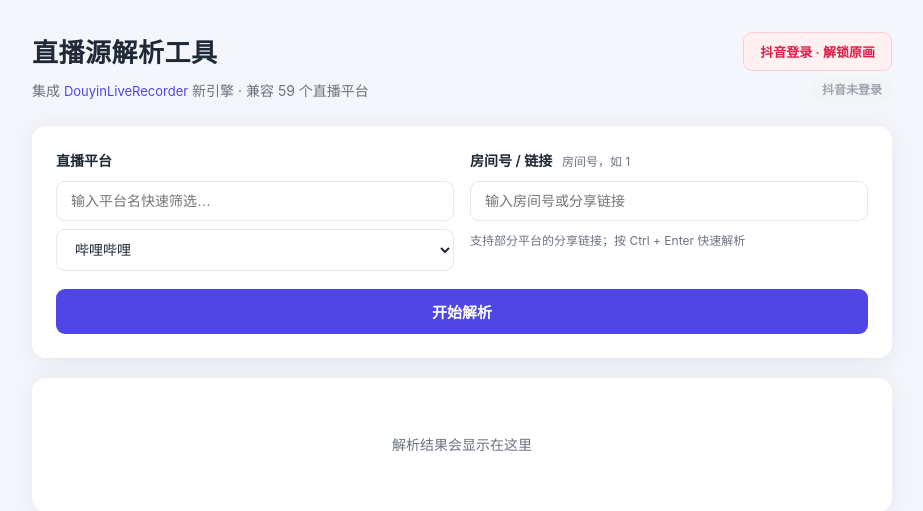
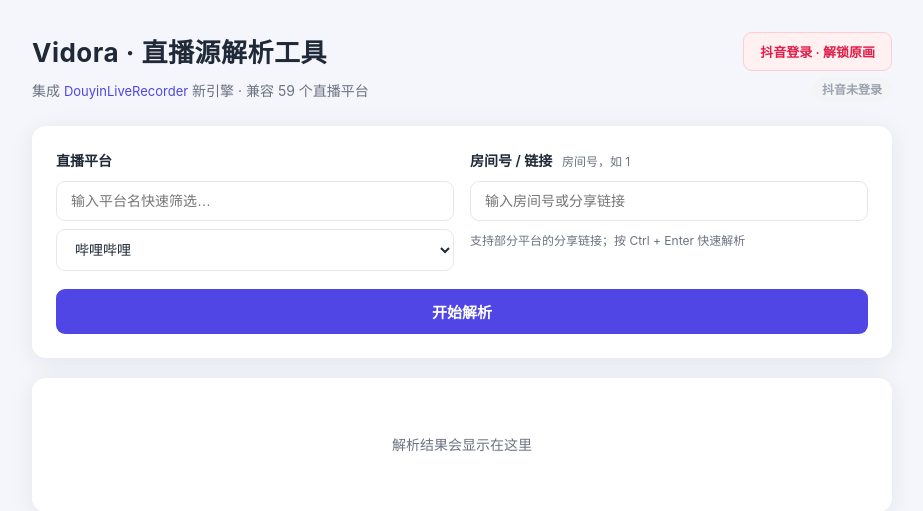
Before and after one commit to imikufans/Vidora, a Flask app: page / in a window 1280 px wide. Shown: the top 511 px of the page, without its empty margins (178-1101 px from the left). Run offline with Flask 3, Linux system fonts and the light colour scheme.

Commit message:
chore: 项目更名为 Vidora 并同步源码与文档命名

```diff
--- a/cloudflare-pages/index.html
+++ b/cloudflare-pages/index.html
@@ -3,7 +3,7 @@
 <head>
 <meta charset="UTF-8">
 <meta name="viewport" content="width=device-width, initial-scale=1.0">
-<title>直播源解析工具</title>
+<title>Vidora · 直播源解析工具</title>
 <style>
   :root{
     --bg:#f4f6fb; --card:#ffffff; --text:#1f2937; --muted:#6b7280;
@@ -93,7 +93,7 @@
 <div class="wrap">
   <header>
     <div>
-      <h1>直播源解析工具</h1>
+      <h1>Vidora · 直播源解析工具</h1>
       <p>集成 <a href="https://github.com/ihmily/DouyinLiveRecorder" target="_blank" rel="noopener">DouyinLiveRecorder</a> 新引擎 · 兼容 59 个直播平台</p>
     </div>
     <div style="display:flex;flex-direction:column;align-items:flex-end;gap:6px">
--- a/cloudflare-pages/wrangler.toml
+++ b/cloudflare-pages/wrangler.toml
@@ -1,6 +1,6 @@
 # Cloudflare Pages 项目配置
 # 用法：把本目录部署为 Cloudflare Pages 项目（构建命令留空，输出目录为 .）
-name = "live-url-parser"
+name = "vidora"
 compatibility_date = "2025-01-01"
 
 # 静态资源目录：整个 cloudflare-pages 目录即为站点根目录
@@ -11,4 +11,4 @@ pages_build_output_dir = "."
 # BACKEND_URL = "https://your-backend.example.com"
 
 # 敏感地址建议用 secret 而不是明文 vars：
-# wrangler pages secret put BACKEND_URL --project-name=live-url-parser
+# wrangler pages secret put BACKEND_URL --project-name=vidora
--- a/web/app.py
+++ b/web/app.py
@@ -1,5 +1,5 @@
 # -*- coding: utf-8 -*-
-"""直播源解析 Web 服务，基于 wbt5/real-url 的解析脚本。"""
+"""Vidora 直播源解析 Web 服务，基于 wbt5/real-url 的解析脚本。"""
 
 import argparse
 import json
@@ -384,7 +384,7 @@ def main():
 
     url = 'http://%s:%d/' % ('127.0.0.1' if args.host == '0.0.0.0' else args.host, args.port)
     print('=' * 56)
-    print(' 直播源解析 Web 工具  (based on wbt5/real-url)')
+    print(' Vidora 直播源解析 Web 工具  (based on wbt5/real-url)')
     print(' 访问地址: ' + url)
     print(' 按 Ctrl+C 停止服务')
     print('=' * 56)
--- a/web/templates/index.html
+++ b/web/templates/index.html
@@ -3,7 +3,7 @@
 <head>
 <meta charset="UTF-8">
 <meta name="viewport" content="width=device-width, initial-scale=1.0">
-<title>直播源解析工具</title>
+<title>Vidora · 直播源解析工具</title>
 <style>
   :root{
     --bg:#f4f6fb; --card:#ffffff; --text:#1f2937; --muted:#6b7280;
@@ -121,7 +121,7 @@
 <div class="wrap">
   <header>
     <div>
-      <h1>直播源解析工具</h1>
+      <h1>Vidora · 直播源解析工具</h1>
       <p>集成 <a href="https://github.com/ihmily/DouyinLiveRecorder" target="_blank" rel="noopener">DouyinLiveRecorder</a> 新引擎 · 兼容 59 个直播平台</p>
     </div>
     <div style="display:flex;flex-direction:column;align-items:flex-end;gap:6px">
```
Also changed, not shown: cloudflare-pages/部署说明.md (+6 -6 lines), README.md, 1 other file.
